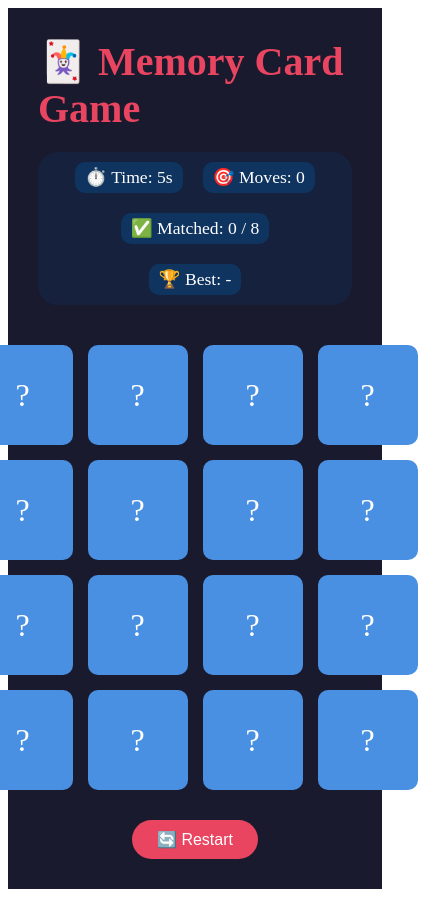
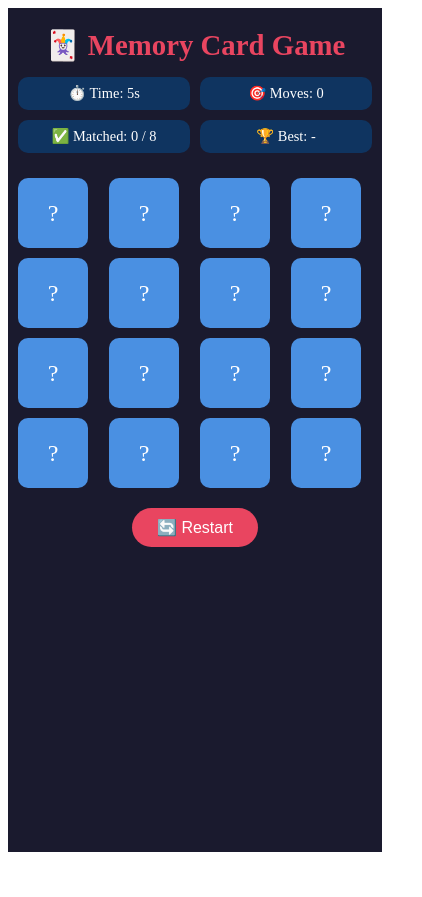
Before and after one commit to wasibhutto/memory-game, an Angular app: page / in a window 390 px wide. Shown: the whole page, 422 px wide, since content can reach past the window. After the commit the page ends 860 px from the top, so only its background shows below. Built offline with nearby package versions, Linux system fonts and the light colour scheme.

Commit message:
mobile fix

```diff
--- a/src/app/app.css
+++ b/src/app/app.css
@@ -13,58 +13,63 @@ body {
   display: flex;
   flex-direction: column;
   align-items: center;
-  padding: 30px;
+  padding: 20px 10px;
   min-height: 100vh;
   background-color: #1a1a2e;
   color: white;
 }
 
 h1 {
-  font-size: 2.5rem;
-  margin-bottom: 20px;
+  font-size: 1.8rem;
+  margin-bottom: 15px;
   color: #e94560;
+  text-align: center;
 }
 
 .scoreboard {
-  display: flex;
-  gap: 20px;
-  font-size: 1.1rem;
-  margin-bottom: 20px;
-  background: #16213e;
-  padding: 10px 30px;
-  border-radius: 20px;
-  flex-wrap: wrap;
-  justify-content: center;
+  display: grid;
+  grid-template-columns: 1fr 1fr;
+  gap: 10px;
+  font-size: 0.9rem;
+  margin-bottom: 15px;
+  width: 100%;
+  max-width: 400px;
 }
 
 .scoreboard span {
-  padding: 5px 10px;
+  padding: 8px 10px;
   background: #0f3460;
   border-radius: 10px;
+  text-align: center;
 }
 
 .grid {
   display: grid;
   grid-template-columns: repeat(4, 1fr);
-  gap: 15px;
-  margin: 20px 0;
+  gap: 10px;
+  margin: 10px 0;
+  width: 100%;
+  max-width: 400px;
 }
 
 .winner {
   background: linear-gradient(135deg, #e94560, #c73652);
-  padding: 20px 40px;
+  padding: 15px 20px;
   border-radius: 15px;
-  font-size: 1.5rem;
-  margin-bottom: 20px;
+  font-size: 1.2rem;
+  margin-bottom: 15px;
   display: flex;
   flex-direction: column;
   align-items: center;
   gap: 10px;
+  text-align: center;
+  width: 100%;
+  max-width: 400px;
   animation: pulse 1s infinite;
 }
 
 .new-record {
-  font-size: 1.2rem;
+  font-size: 1rem;
   background: gold;
   color: #1a1a2e;
   padding: 5px 15px;
--- a/src/app/card/card.css
+++ b/src/app/card/card.css
@@ -1,6 +1,6 @@
 .card {
-  width: 100px;
-  height: 100px;
+  width: 70px;
+  height: 70px;
   cursor: pointer;
   perspective: 1000px;
 }
@@ -25,7 +25,7 @@
   display: flex;
   align-items: center;
   justify-content: center;
-  font-size: 2rem;
+  font-size: 1.5rem;
   border-radius: 10px;
 }
 
```
